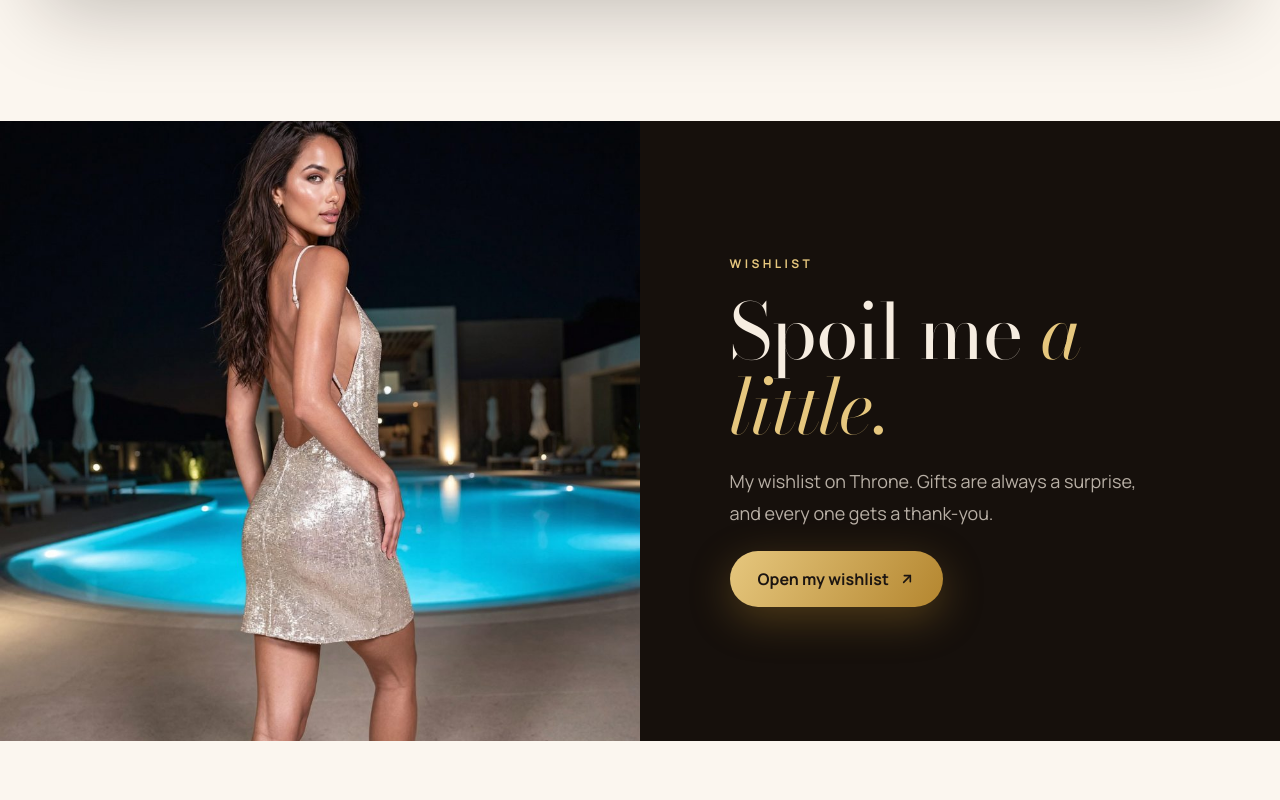
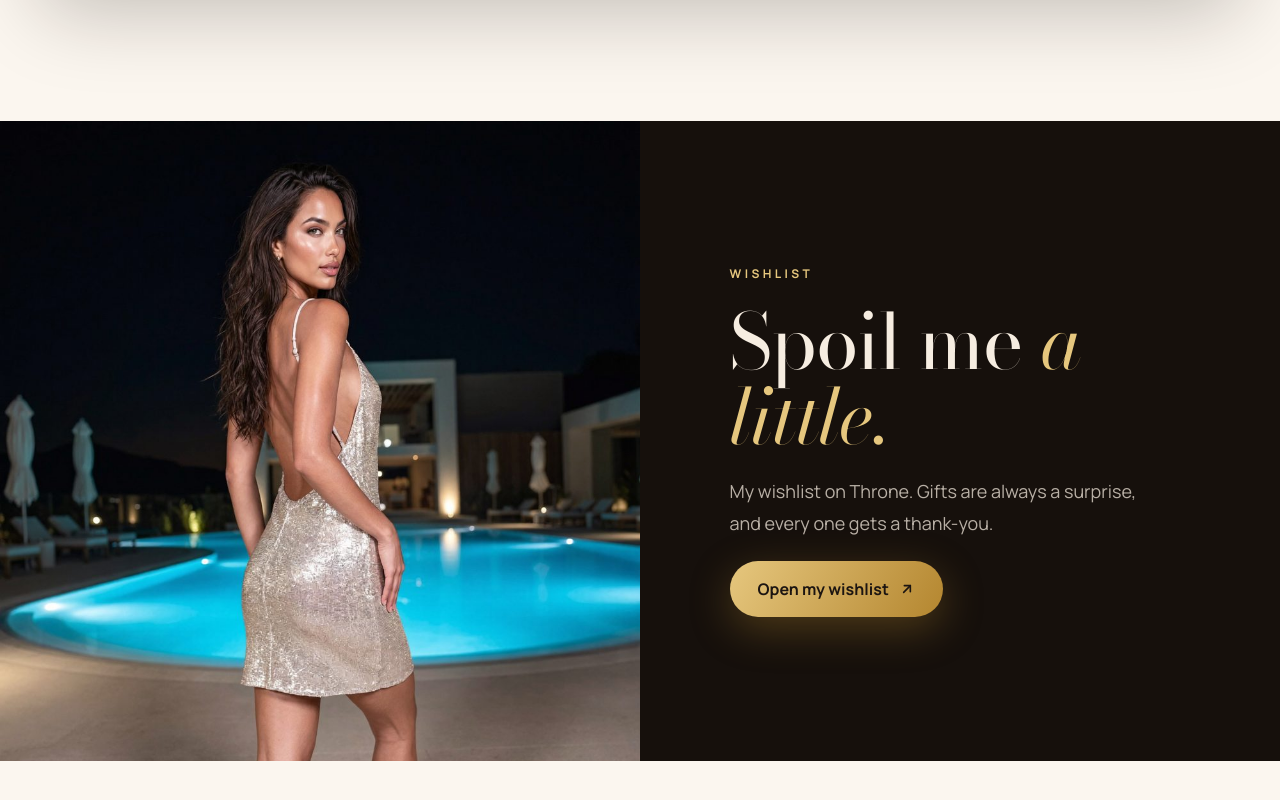
Before and after one commit to Beyoung78/selena-website, a plain HTML site: page public/index.html in a window 1280 px wide. Shown: the part 4160-4960 px from the top of the page. Drawn offline with Linux system fonts and the light colour scheme.

Commit message:
Wishlist photo: keep head in frame on wide screens
Co-Authored-By: Claude Opus 5.5 <noreply@anthropic.com>
Claude-Session: https://claude.ai/code/session_01671w23S1FJrD8tMHQNH88x

```diff
--- a/public/index.html
+++ b/public/index.html
@@ -139,9 +139,9 @@ h2 em{color:var(--gold)}
 
 
 /* wishlist band */
-.wish{display:grid;grid-template-columns:1fr 1fr;min-height:620px;background:var(--esp);color:#F6EDE1}
+.wish{display:grid;grid-template-columns:1fr 1fr;min-height:clamp(620px,50vw,960px);background:var(--esp);color:#F6EDE1}
 .wish-img{position:relative;overflow:hidden}
-.wish-img img{position:absolute;inset:0;width:100%;height:100%;object-fit:cover;object-position:center 30%}
+.wish-img img{position:absolute;inset:0;width:100%;height:100%;object-fit:cover;object-position:center 8%}
 .wish-txt{display:flex;flex-direction:column;justify-content:center;gap:22px;padding:clamp(40px,7vw,110px)}
 .wish .eyebrow{color:var(--gold2)}.wish h2 em{color:var(--gold2)}.wish .p{color:rgba(246,237,225,.72);max-width:38ch}
 .wish .btn-gold{width:max-content}
```
